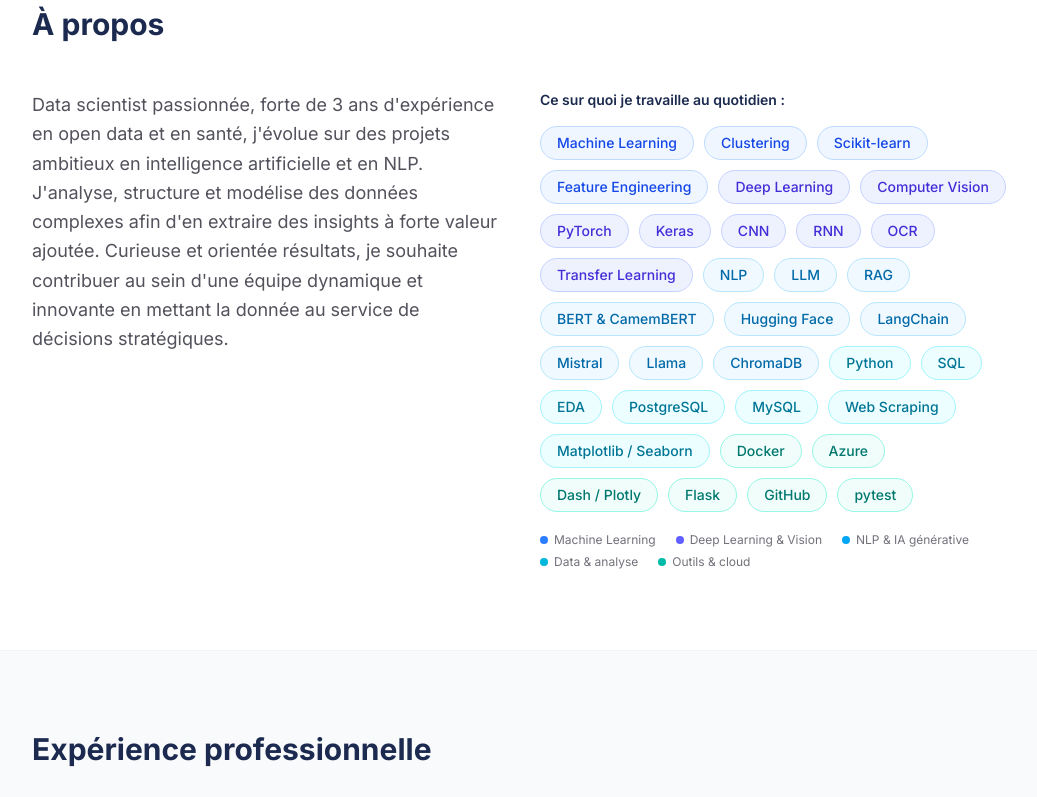
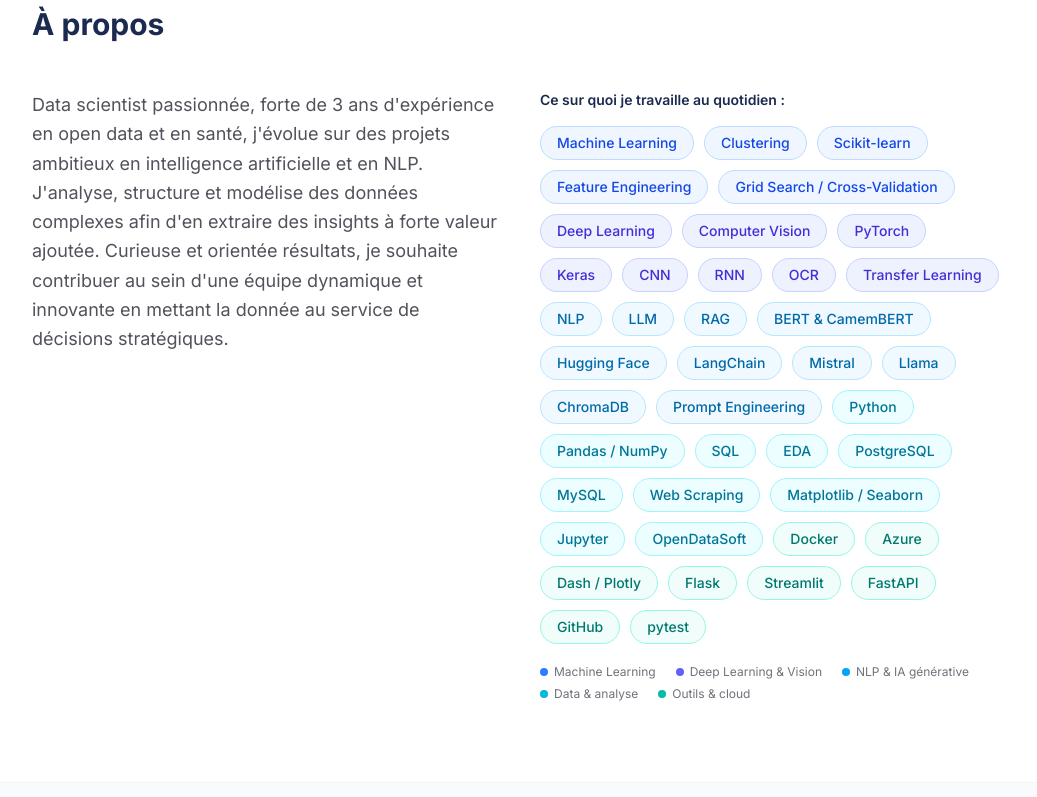
Before and after one commit to AsmaRACHIDI/portfolio, a React (Vite) app: page / in a window 1280 px wide. Shown: the part 517-1314 px from the top of the page, without its empty margins (120-1157 px from the left). Built offline with nearby package versions, Linux system fonts and the light colour scheme.

Commit message:
Add remaining skill badges (all suggestions except MLflow)
Pandas/NumPy, Jupyter, OpenDataSoft, Grid Search/Cross-Validation,
Prompt Engineering, Streamlit and FastAPI join their semantic groups.
MLflow deliberately excluded (not practiced).

```diff
--- a/src/data/profile.js
+++ b/src/data/profile.js
@@ -13,7 +13,10 @@
     {
       name: 'Machine Learning',
       color: 'blue',
-      skills: ['Machine Learning', 'Clustering', 'Scikit-learn', 'Feature Engineering'],
+      skills: [
+        'Machine Learning', 'Clustering', 'Scikit-learn', 'Feature Engineering',
+        'Grid Search / Cross-Validation',
+      ],
     },
     {
       name: 'Deep Learning & Vision',
@@ -28,21 +31,24 @@
       color: 'sky',
       skills: [
         'NLP', 'LLM', 'RAG', 'BERT & CamemBERT', 'Hugging Face',
-        'LangChain', 'Mistral', 'Llama', 'ChromaDB',
+        'LangChain', 'Mistral', 'Llama', 'ChromaDB', 'Prompt Engineering',
       ],
     },
     {
       name: 'Data & analyse',
       color: 'cyan',
       skills: [
-        'Python', 'SQL', 'EDA', 'PostgreSQL', 'MySQL',
-        'Web Scraping', 'Matplotlib / Seaborn',
+        'Python', 'Pandas / NumPy', 'SQL', 'EDA', 'PostgreSQL', 'MySQL',
+        'Web Scraping', 'Matplotlib / Seaborn', 'Jupyter', 'OpenDataSoft',
       ],
     },
     {
       name: 'Outils & cloud',
       color: 'teal',
-      skills: ['Docker', 'Azure', 'Dash / Plotly', 'Flask', 'GitHub', 'pytest'],
+      skills: [
+        'Docker', 'Azure', 'Dash / Plotly', 'Flask', 'Streamlit', 'FastAPI',
+        'GitHub', 'pytest',
+      ],
     },
   ],
 }
```
